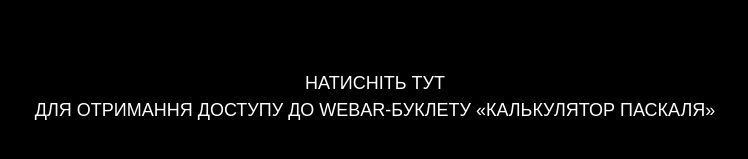
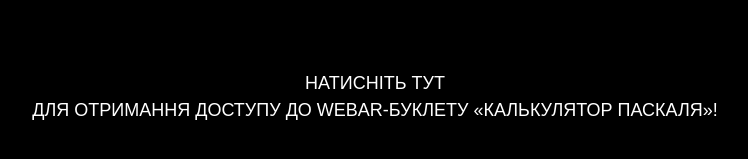
Before and after one commit to vasylenkob/Web-AR_Pascal_calculator, a plain HTML site: page index.html in a window 1280 px wide. Shown: the part 303-462 px from the top of the page, 265-1013 px from the left. Drawn offline with Linux system fonts and the light colour scheme.

Commit message:
Changed by GitHub

```diff
--- a/index.html
+++ b/index.html
@@ -29,7 +29,7 @@
             ">
             Натисніть тут
             <br>
-            для отримання доступу до WebAR-буклету «Калькулятор Паскаля»
+            для отримання доступу до WebAR-буклету «Калькулятор Паскаля»!
         </div>
     </div>
 
```
